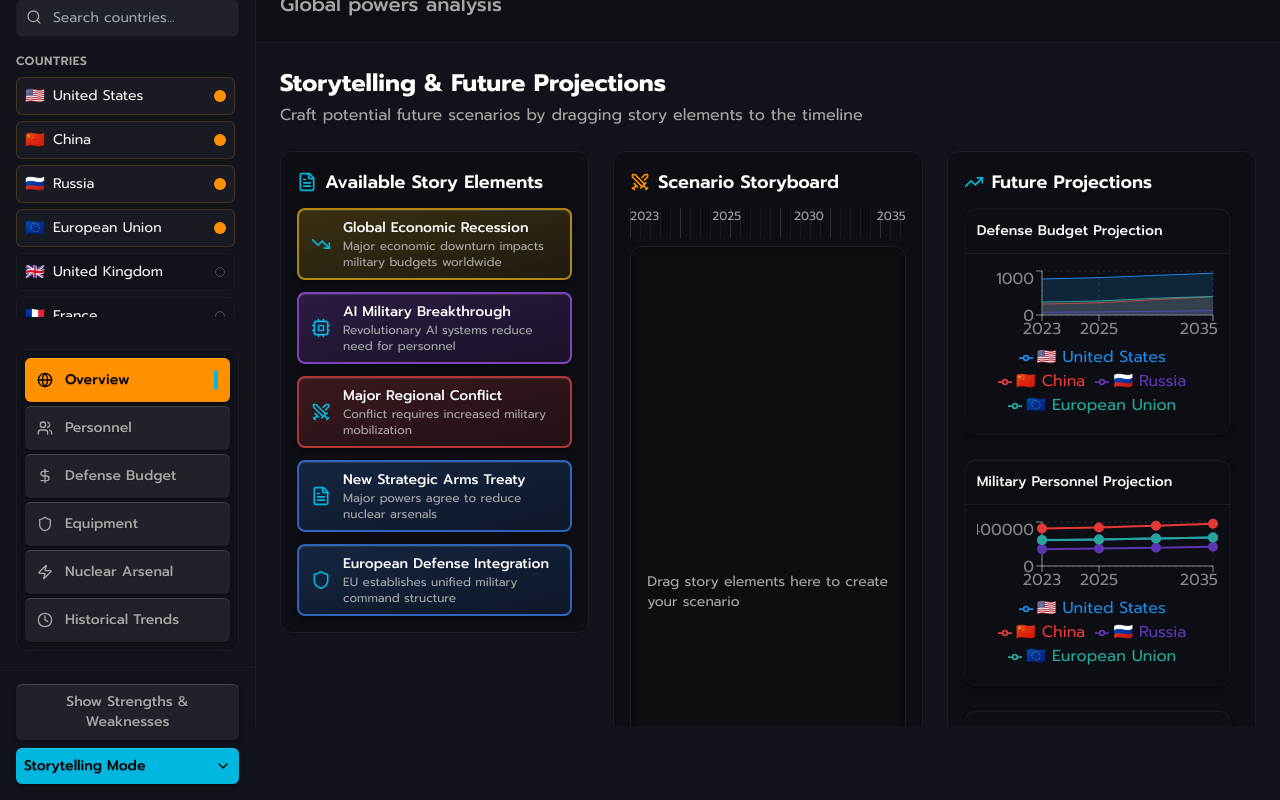
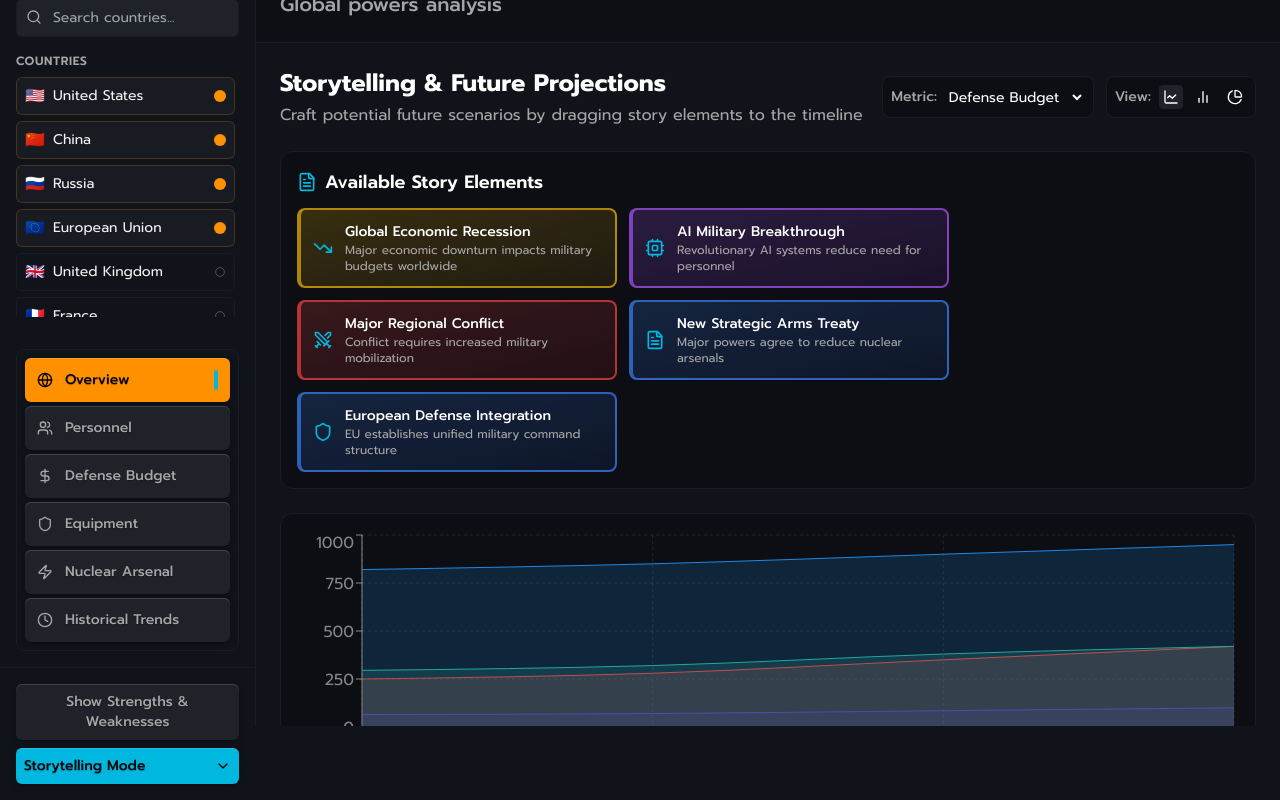
Before and after one commit to tristmeister/military-visualizer-tool, a React (Vite) app: page / in a window 1280 px wide. Both pictures are taken after a click on the button "Storytelling Mode". Shown: the part 74-874 px from the top of the page. Built offline with nearby package versions, Linux system fonts and the light colour scheme.

Commit message:
Implement improved storytelling mode
Implements a redesigned storytelling mode with enhanced features and a more robust structure, ready for content expansion. Includes chart type selection and scenario timeline.

```diff
--- a/src/App.css
+++ b/src/App.css
@@ -21,6 +21,54 @@
   a:nth-of-type(2) .logo {
     animation: logo-spin infinite 20s linear;
   }
+}
+
+/* Story elements styling */
+.story-chip {
+  transition: all 0.2s ease-out;
+  box-shadow: 0 1px 3px rgba(0,0,0,0.1);
+  cursor: grab;
+}
+
+.story-chip:active {
+  cursor: grabbing;
+}
+
+.story-board {
+  transition: background-color 0.3s ease-out;
+  overflow-x: auto;
+  scrollbar-width: thin;
+  scrollbar-color: rgba(255,255,255,0.1) transparent;
+}
+
+.story-board::-webkit-scrollbar {
+  height: 8px;
+}
+
+.story-board::-webkit-scrollbar-track {
+  background: transparent;
+}
+
+.story-board::-webkit-scrollbar-thumb {
+  background-color: rgba(255,255,255,0.1);
+  border-radius: 20px;
+  border: 2px solid transparent;
+}
+
+.story-board:empty {
+  min-height: 100px;
+  border: 2px dashed rgba(255,255,255,0.1);
+  display: flex;
+  align-items: center;
+  justify-content: center;
+}
+
+.projection-chart {
+  box-shadow: 0 1px 3px rgba(0,0,0,0.1);
+  border-radius: 0.5rem;
+  overflow: hidden;
+  background-color: rgba(255,255,255,0.02);
+  border: 1px solid rgba(255,255,255,0.1);
 }
 
 /* Mobile specific styles */
@@ -55,4 +103,20 @@
     max-width: 320px;
     z-index: 40;
   }
+
+  /* Hide the sidebar when not open */
+  .mobile-sidebar-hidden {
+    display: none;
+  }
+
+  /* Storytelling mobile optimizations */
+  .story-chip {
+    width: 100%;
+    max-width: 100%;
+  }
+
+  /* Timeline adjustments for mobile */
+  .timeline-ruler .text-xs {
+    font-size: 0.65rem;
+  }
 }
--- a/src/components/StorytellingArea.tsx
+++ b/src/components/StorytellingArea.tsx
@@ -1,26 +1,40 @@
 
 import React, { useState, useRef, useEffect } from 'react';
-import { motion, AnimatePresence, Reorder, useDragControls } from 'framer-motion';
+import { motion, AnimatePresence, useDragControls } from 'framer-motion';
 import {
   Cpu, TrendingDown, TrendingUp, Shield, ShieldAlert, Swords,
-  FileText, DollarSign, Users, Zap, Rocket, Database
+  FileText, DollarSign, Users, Zap, Rocket, Database,
+  BarChart2, PieChart, LineChart as LineChartIcon, Calendar
 } from 'lucide-react';
 import {
   LineChart, Line, XAxis, YAxis, CartesianGrid, Tooltip,
-  Legend, ResponsiveContainer, Area, AreaChart
+  Legend, ResponsiveContainer, Area, AreaChart, BarChart, Bar, PieChart as RechartsPieChart, Pie, Cell
 } from 'recharts';
 import { militaryData, getProjectionData, getPlaceholderStoryChips, StoryChip } from '@/lib/military-data';
+import { useToast } from "@/hooks/use-toast";
 
 const STORYLINE_COUNTRIES = ['United States', 'China', 'Russia', 'European Union'];
+const CHART_TYPES = ['line', 'bar', 'pie'];
+const SNAPSHOT_YEARS = [2025, 2030, 2035];
 
 const StorytellingArea: React.FC = () => {
   const [availableChips, setAvailableChips] = useState<StoryChip[]>(getPlaceholderStoryChips());
   const [storyboardChips, setStoryboardChips] = useState<StoryChip[]>([]);
   const [projectionData, setProjectionData] = useState(getProjectionData(STORYLINE_COUNTRIES));
+  const [activeMetric, setActiveMetric] = useState('Budget');
+  const [chartType, setChartType] = useState('line');
+  const [snapshotYear, setSnapshotYear] = useState(2030);
+  const [isLoading, setIsLoading] = useState(false);
+  const { toast } = useToast();
+
   const storyboardRef = useRef<HTMLDivElement>(null);
+  const dragControls = useDragControls();
 
   // Calculate modified projections when storyboard changes
   useEffect(() => {
+    try {
+      setIsLoading(true);
+
       if (storyboardChips.length === 0) {
         // Reset to original projections
         setProjectionData(getProjectionData(STORYLINE_COUNTRIES));
@@ -48,7 +62,25 @@ const StorytellingArea: React.FC = () => {
       });
 
       setProjectionData(modifiedData);
-  }, [storyboardChips]);
+
+      if (storyboardChips.length > 0) {
+        toast({
+          title: "Scenario updated",
+          description: `Applied ${storyboardChips.length} scenario element${storyboardChips.length > 1 ? 's' : ''}`,
+          variant: "default",
+        });
+      }
+    } catch (error) {
+      console.error("Error updating projections:", error);
+      toast({
+        title: "Error updating scenario",
+        description: "There was a problem applying your scenario elements",
+        variant: "destructive",
+      });
+    } finally {
+      setIsLoading(false);
+    }
+  }, [storyboardChips, toast]);
 
   const handleDragChip = (chip: StoryChip) => {
     // Remove from available and add to storyboard
@@ -103,31 +135,129 @@ const StorytellingArea: React.FC = () => {
     }
   };
 
+  const getCategoryColorSolid = (category: string) => {
+    switch (category) {
+      case 'economic': return 'bg-yellow-500/70';
+      case 'geopolitical': return 'bg-blue-500/70';
+      case 'technological': return 'bg-purple-500/70';
+      case 'conflict': return 'bg-red-500/70';
+      default: return 'bg-gray-500/70';
+    }
+  };
+
+  // Get data for snapshot year
+  const getSnapshotData = () => {
+    return projectionData.find(d => d.year === snapshotYear) || {};
+  };
+
+  const snapshotData = getSnapshotData();
+
+  // Format data for pie chart
+  const getPieData = () => {
+    const data = [];
+    STORYLINE_COUNTRIES.forEach(country => {
+      const value = snapshotData[`${country}${activeMetric}`] || 0;
+      data.push({
+        name: country,
+        value,
+        color: militaryData[country].color
+      });
+    });
+    return data;
+  };
+
+  // Format data for bar chart
+  const getBarData = () => {
+    const data = [];
+    STORYLINE_COUNTRIES.forEach(country => {
+      data.push({
+        name: country,
+        value: snapshotData[`${country}${activeMetric}`] || 0,
+        color: militaryData[country].color
+      });
+    });
+    return data;
+  };
+
   return (
     <div className="flex flex-col gap-6 h-full">
-      <div className="flex justify-between items-center">
+      <div className="flex flex-col md:flex-row justify-between items-start md:items-center gap-4">
         <div>
           <h2 className="text-2xl font-bold mb-1">Storytelling & Future Projections</h2>
           <p className="text-muted-foreground">Craft potential future scenarios by dragging story elements to the timeline</p>
         </div>
+        <div className="flex flex-wrap gap-3">
+          <div className="flex items-center space-x-2 bg-card rounded-lg p-2 border border-border">
+            <span className="text-sm font-medium text-muted-foreground">Metric:</span>
+            <select
+              className="bg-transparent text-sm"
+              value={activeMetric}
+              onChange={e => setActiveMetric(e.target.value)}
+            >
+              <option value="Budget">Defense Budget</option>
+              <option value="Personnel">Military Personnel</option>
+              <option value="Nukes">Nuclear Arsenal</option>
+            </select>
+          </div>
+          <div className="flex items-center space-x-2 bg-card rounded-lg p-2 border border-border">
+            <span className="text-sm font-medium text-muted-foreground">View:</span>
+            <button
+              className={`p-1 rounded ${chartType === 'line' ? 'bg-muted' : ''}`}
+              onClick={() => setChartType('line')}
+              title="Line Chart (Full Timeline)"
+            >
+              <LineChartIcon className="h-4 w-4" />
+            </button>
+            <button
+              className={`p-1 rounded ${chartType === 'bar' ? 'bg-muted' : ''}`}
+              onClick={() => setChartType('bar')}
+              title="Bar Chart (Snapshot)"
+            >
+              <BarChart2 className="h-4 w-4" />
+            </button>
+            <button
+              className={`p-1 rounded ${chartType === 'pie' ? 'bg-muted' : ''}`}
+              onClick={() => setChartType('pie')}
+              title="Pie Chart (Snapshot)"
+            >
+              <PieChart className="h-4 w-4" />
+            </button>
+          </div>
+          {chartType !== 'line' && (
+            <div className="flex items-center space-x-2 bg-card rounded-lg p-2 border border-border">
+              <span className="text-sm font-medium text-muted-foreground">Year:</span>
+              <select
+                className="bg-transparent text-sm"
+                value={snapshotYear}
+                onChange={e => setSnapshotYear(parseInt(e.target.value))}
+              >
+                {SNAPSHOT_YEARS.map(year => (
+                  <option key={year} value={year}>{year}</option>
+                ))}
+              </select>
+            </div>
+          )}
+        </div>
       </div>
 
-      <div className="grid grid-cols-3 gap-6 flex-1">
-        {/* Left column - Available story chips */}
-        <div className="col-span-1">
+      {/* Available chips at the top */}
       <div className="bg-card rounded-xl border border-border p-4">
         <h3 className="text-lg font-semibold mb-3 flex items-center">
           <FileText className="w-5 h-5 mr-2 text-secondary" />
           Available Story Elements
         </h3>
-            <div className="space-y-3">
+        <div className="flex flex-wrap gap-3">
           {availableChips.map(chip => (
             <motion.div
               key={chip.id}
-                  className={`story-chip ${getCategoryColor(chip.category)} bg-gradient-to-br ${getCategoryColorFill(chip.category)}`}
-                  whileHover={{ scale: 1.02 }}
+              className={`story-chip flex cursor-grab max-w-xs border-l-4 ${getCategoryColor(chip.category)} bg-gradient-to-br ${getCategoryColorFill(chip.category)} bg-card/50 p-3 rounded-lg shadow-sm`}
+              whileHover={{ scale: 1.02, boxShadow: "0 4px 12px rgba(0,0,0,0.1)" }}
               whileTap={{ scale: 0.98 }}
-                  draggable
+              drag
+              dragControls={dragControls}
+              dragConstraints={{ left: 0, right: 0, top: 0, bottom: 0 }}
+              dragElastic={0.1}
+              dragSnapToOrigin
               onDragEnd={() => handleDragChip(chip)}
             >
               <div className="mr-3 text-secondary">
@@ -141,79 +271,22 @@ const StorytellingArea: React.FC = () => {
           ))}
         </div>
       </div>
-        </div>
 
-        {/* Middle column - Storyboard timeline */}
-        <div className="col-span-1">
-          <div className="bg-card rounded-xl border border-border p-4 h-full flex flex-col">
-            <h3 className="text-lg font-semibold mb-3 flex items-center">
-              <Swords className="w-5 h-5 mr-2 text-primary" />
-              Scenario Storyboard
-            </h3>
-
-            <div className="timeline-ruler">
-              <div className="flex justify-between text-xs text-muted-foreground absolute w-full">
-                <span>2023</span>
-                <span>2025</span>
-                <span>2030</span>
-                <span>2035</span>
+      {/* Main content area */}
+      <div className="grid grid-cols-1 gap-6 flex-1">
+        <div className="bg-card rounded-xl border border-border p-4 h-full relative">
+          {isLoading && (
+            <div className="absolute inset-0 bg-background/60 backdrop-blur-sm z-10 flex items-center justify-center rounded-xl">
+              <div className="animate-pulse flex flex-col items-center">
+                <div className="h-10 w-10 rounded-full bg-primary/20 mb-2"></div>
+                <div className="text-sm text-muted-foreground">Updating projections...</div>
               </div>
             </div>
+          )}
 
-            <div
-              className="story-board flex-1 flex flex-col"
-              ref={storyboardRef}
-            >
-              {storyboardChips.length === 0 ? (
-                <div className="flex items-center justify-center h-full text-sm text-muted-foreground">
-                  <p>Drag story elements here to create your scenario</p>
-                </div>
-              ) : (
-                <Reorder.Group
-                  values={storyboardChips}
-                  onReorder={setStoryboardChips}
-                  className="space-y-2"
-                >
-                  {storyboardChips.map(chip => (
-                    <Reorder.Item
-                      key={chip.id}
-                      value={chip}
-                      className={`story-chip ${getCategoryColor(chip.category)} bg-gradient-to-br ${getCategoryColorFill(chip.category)}`}
-                    >
-                      <div className="mr-3 text-secondary">
-                        {getIconForChip(chip.icon)}
-                      </div>
-                      <div className="flex-1">
-                        <div className="font-medium text-sm">{chip.title}</div>
-                        <div className="text-xs text-muted-foreground">{chip.description}</div>
-                      </div>
-                      <button
-                        className="ml-2 text-xs px-2 py-1 bg-muted/50 hover:bg-muted rounded-md"
-                        onClick={() => handleRemoveFromStoryboard(chip.id)}
-                      >
-                        Remove
-                      </button>
-                    </Reorder.Item>
-                  ))}
-                </Reorder.Group>
-              )}
-            </div>
-          </div>
-        </div>
-
-        {/* Right column - Projection charts */}
-        <div className="col-span-1">
-          <div className="bg-card rounded-xl border border-border p-4 h-full flex flex-col">
-            <h3 className="text-lg font-semibold mb-3 flex items-center">
-              <TrendingUp className="w-5 h-5 mr-2 text-secondary" />
-              Future Projections
-            </h3>
-
-            <div className="space-y-6 flex-1 overflow-y-auto pr-2">
-              {/* Budget Projection Chart */}
-              <div className="projection-chart">
-                <h4 className="text-sm font-medium p-3 border-b border-border">Defense Budget Projection</h4>
-                <div className="p-3 h-[180px]">
+          {/* Chart area */}
+          <div className="h-64 mb-6">
+            {chartType === 'line' && (
               <ResponsiveContainer width="100%" height="100%">
                 <AreaChart data={projectionData}>
                   <CartesianGrid strokeDasharray="3 3" stroke="rgba(255,255,255,0.1)" />
@@ -228,7 +301,7 @@ const StorytellingArea: React.FC = () => {
                     <Area
                       key={country}
                       type="monotone"
-                          dataKey={`${country}Budget`}
+                      dataKey={`${country}${activeMetric}`}
                       name={`${militaryData[country].flag} ${country}`}
                       stroke={militaryData[country].color}
                       fill={`${militaryData[country].color}50`}
@@ -236,69 +309,125 @@ const StorytellingArea: React.FC = () => {
                   ))}
                 </AreaChart>
               </ResponsiveContainer>
-                </div>
-              </div>
+            )}
 
-              {/* Personnel Projection Chart */}
-              <div className="projection-chart">
-                <h4 className="text-sm font-medium p-3 border-b border-border">Military Personnel Projection</h4>
-                <div className="p-3 h-[180px]">
+            {chartType === 'bar' && (
               <ResponsiveContainer width="100%" height="100%">
-                    <LineChart data={projectionData}>
+                <BarChart data={getBarData()}>
                   <CartesianGrid strokeDasharray="3 3" stroke="rgba(255,255,255,0.1)" />
-                      <XAxis dataKey="year" stroke="rgba(255,255,255,0.5)" />
+                  <XAxis dataKey="name" stroke="rgba(255,255,255,0.5)" />
                   <YAxis stroke="rgba(255,255,255,0.5)" />
                   <Tooltip
                     contentStyle={{ backgroundColor: 'rgba(20,20,25,0.9)', borderColor: 'rgba(255,255,255,0.1)' }}
                     itemStyle={{ color: 'rgba(255,255,255,0.9)' }}
                   />
                   <Legend />
-                      {STORYLINE_COUNTRIES.map(country => (
-                        <Line
-                          key={country}
-                          type="monotone"
-                          dataKey={`${country}Personnel`}
-                          name={`${militaryData[country].flag} ${country}`}
-                          stroke={militaryData[country].color}
-                          strokeWidth={2}
-                          dot={{ fill: militaryData[country].color, r: 4 }}
-                          activeDot={{ r: 6 }}
-                        />
+                  <Bar dataKey="value" name={activeMetric}>
+                    {getBarData().map((entry, index) => (
+                      <Cell key={`cell-${index}`} fill={entry.color} />
                     ))}
-                    </LineChart>
+                  </Bar>
+                </BarChart>
               </ResponsiveContainer>
-                </div>
-              </div>
+            )}
 
-              {/* Nuclear Projection Chart */}
-              <div className="projection-chart">
-                <h4 className="text-sm font-medium p-3 border-b border-border">Nuclear Arsenal Projection</h4>
-                <div className="p-3 h-[180px]">
+            {chartType === 'pie' && (
               <ResponsiveContainer width="100%" height="100%">
-                    <LineChart data={projectionData}>
-                      <CartesianGrid strokeDasharray="3 3" stroke="rgba(255,255,255,0.1)" />
-                      <XAxis dataKey="year" stroke="rgba(255,255,255,0.5)" />
-                      <YAxis stroke="rgba(255,255,255,0.5)" />
+                <RechartsPieChart>
+                  <Pie
+                    data={getPieData()}
+                    cx="50%"
+                    cy="50%"
+                    labelLine={true}
+                    outerRadius={80}
+                    fill="#8884d8"
+                    dataKey="value"
+                    label={({name, value}) => `${name}: ${value}`}
+                  >
+                    {getPieData().map((entry, index) => (
+                      <Cell key={`cell-${index}`} fill={entry.color} />
+                    ))}
+                  </Pie>
                   <Tooltip
                     contentStyle={{ backgroundColor: 'rgba(20,20,25,0.9)', borderColor: 'rgba(255,255,255,0.1)' }}
                     itemStyle={{ color: 'rgba(255,255,255,0.9)' }}
                   />
                   <Legend />
-                      {STORYLINE_COUNTRIES.map(country => (
-                        <Line
-                          key={country}
-                          type="monotone"
-                          dataKey={`${country}Nukes`}
-                          name={`${militaryData[country].flag} ${country}`}
-                          stroke={militaryData[country].color}
-                          strokeWidth={2}
-                          dot={{ fill: militaryData[country].color, r: 4 }}
-                          activeDot={{ r: 6 }}
-                        />
+                </RechartsPieChart>
+              </ResponsiveContainer>
+            )}
+          </div>
+
+          {/* Horizontal storyboard */}
+          <div className="relative">
+            <h3 className="text-lg font-semibold mb-3 flex items-center">
+              <Swords className="w-5 h-5 mr-2 text-primary" />
+              Scenario Timeline
+            </h3>
+
+            <div
+              className="story-board bg-muted/30 rounded-lg min-h-32 p-4 mb-1 overflow-x-auto"
+              ref={storyboardRef}
+            >
+              {storyboardChips.length === 0 ? (
+                <div className="flex items-center justify-center h-28 text-sm text-muted-foreground">
+                  <p>Drag story elements here to create your scenario</p>
+                </div>
+              ) : (
+                <div className="flex items-start space-x-3">
+                  <AnimatePresence>
+                    {storyboardChips.map((chip, index) => (
+                      <motion.div
+                        key={chip.id}
+                        className={`relative flex-shrink-0 w-64 story-chip flex flex-col border-l-4 ${getCategoryColor(chip.category)} bg-gradient-to-br ${getCategoryColorFill(chip.category)} bg-card p-3 rounded-lg shadow-sm`}
+                        initial={{ opacity: 0, y: 20 }}
+                        animate={{ opacity: 1, y: 0 }}
+                        exit={{ opacity: 0, scale: 0.9 }}
+                        transition={{ duration: 0.2 }}
+                      >
+                        <div className="absolute -top-2 -left-2 text-xs font-bold w-6 h-6 rounded-full flex items-center justify-center bg-background border border-border">
+                          {index + 1}
+                        </div>
+                        <div className="flex items-start mb-2">
+                          <div className="mr-3 text-secondary mt-1">
+                            {getIconForChip(chip.icon)}
+                          </div>
+                          <div className="flex-1">
+                            <div className="font-medium text-sm">{chip.title}</div>
+                            <div className="text-xs text-muted-foreground">{chip.description}</div>
+                          </div>
+                        </div>
+                        <div className="flex justify-between items-center mt-auto pt-2 border-t border-border/40">
+                          <div className="text-xs font-medium">
+                            {chip.impact.startYear} →
+                            <span className={chip.impact.effect === 'increase' ? 'text-green-500' : 'text-red-500'}>
+                              {chip.impact.effect === 'increase' ? '+' : '-'}{chip.impact.amount}%
+                            </span>
+                          </div>
+                          <button
+                            className="text-xs px-2 py-1 bg-muted/50 hover:bg-muted rounded-md"
+                            onClick={() => handleRemoveFromStoryboard(chip.id)}
+                          >
+                            Remove
+                          </button>
+                        </div>
+                      </motion.div>
                     ))}
-                    </LineChart>
-                  </ResponsiveContainer>
+                  </AnimatePresence>
                 </div>
+              )}
+            </div>
+
+            {/* Timeline ruler at the bottom */}
+            <div className="timeline-ruler relative h-6 pt-1">
+              <div className="h-1 bg-muted-foreground/30 w-full relative">
+                {[2023, 2025, 2027, 2029, 2031, 2033, 2035].map(year => (
+                  <div key={year} className="absolute top-0 w-px h-3 bg-muted-foreground/70" style={{ left: `${((year - 2023) / 12) * 100}%` }}>
+                    <div className="absolute top-3 left-1/2 transform -translate-x-1/2 text-xs text-muted-foreground whitespace-nowrap">
+                      {year}
+                    </div>
+                  </div>
+                ))}
               </div>
             </div>
           </div>
```
Lines whose indentation alone changed are shown as unchanged.
